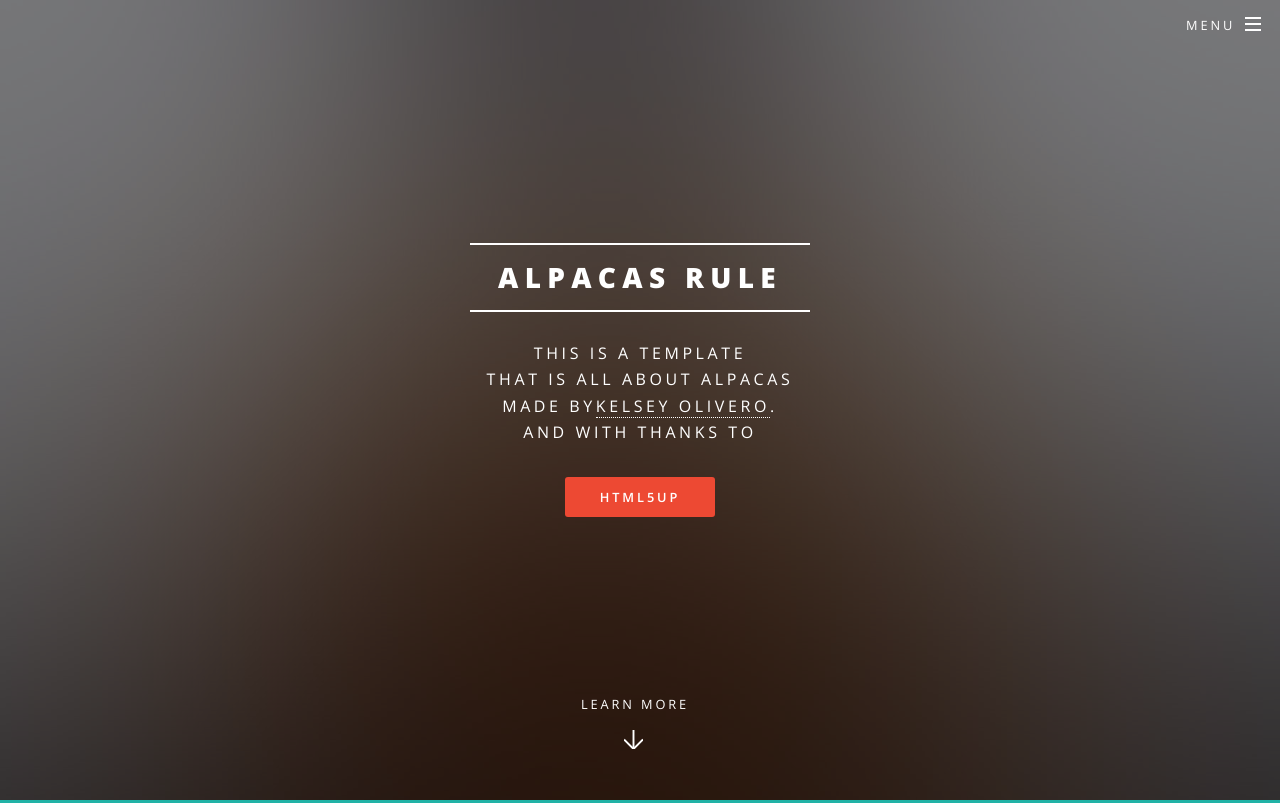
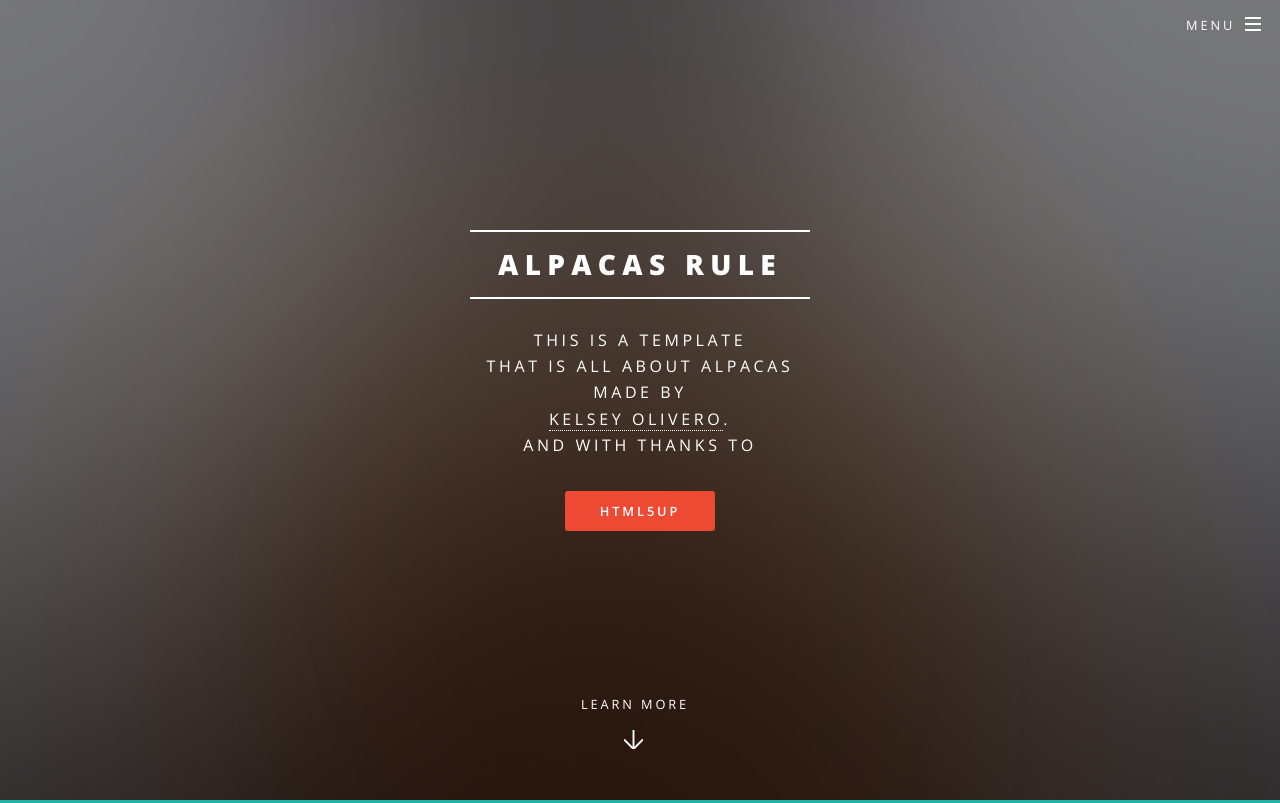
Before and after one commit to kelseyolivero/Specral-Alpacas, a plain HTML site: page spectral/index.html in a window 1280 px wide. Shown: the top 803 px of the page. Drawn offline with nearby package versions, Linux system fonts and the light colour scheme.

Commit message:
changes to section id=banner

```diff
--- a/spectral/index.html
+++ b/spectral/index.html
@@ -46,7 +46,7 @@
 							<h2>ALPACAS RULE</h2>
 							<p>This is a template<br />
 							that is all about Alpacas<br />
-							made by<a href="http://kelseyolivero.panel.uwe.ac.uk/wordpress/">Kelsey Olivero</a>.
+							made by<a href="http://kelseyolivero.panel.uwe.ac.uk/wordpress/"><br/>Kelsey Olivero</a>.
 						    <br/>And with thanks to</p>
 							<ul class="actions special">
 								<li><a href="https://htmnl5up.net/" class="button primary">HTML5UP</a></li>
```
